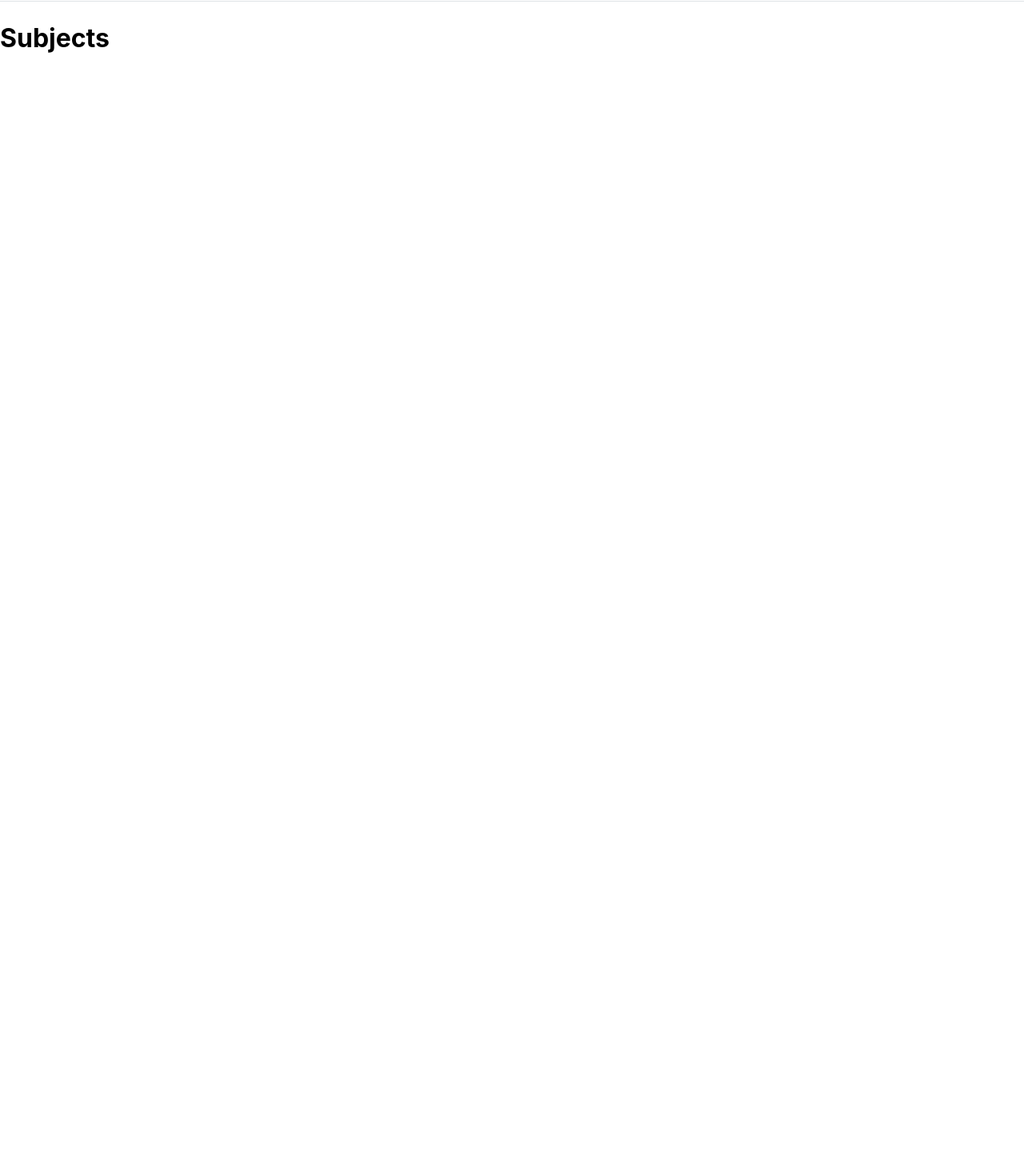
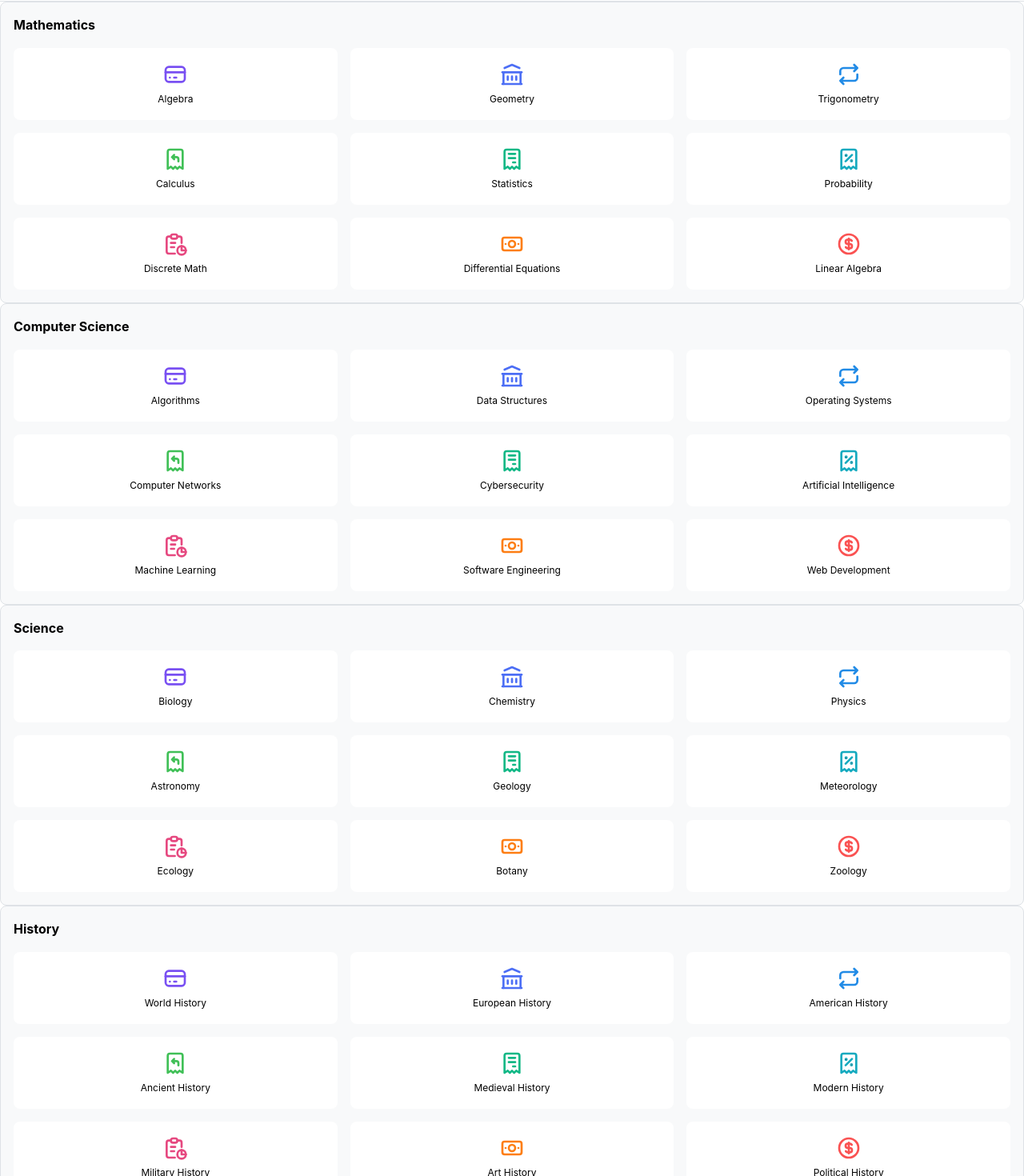
Before and after one commit to CoyoteArcade/AthensHub, a React (Vite) app in the folder frontend/: page /subjects in a window 1280 px wide. Shown: the part 54-1524 px from the top of the page at 80% size. Before the commit the page ends 800 px from the top, so only its background shows below. Built offline with nearby package versions, Linux system fonts and the light colour scheme.

Commit message:
initial subjects page created

```diff
--- /dev/null
+++ b/frontend/src/components/SubjectCards/SubjectCard/SubjectCard.jsx
@@ -0,0 +1,50 @@
+import {
+    Card,
+    Text,
+    SimpleGrid,
+    UnstyledButton,
+    Group,
+    useMantineTheme,
+} from '@mantine/core';
+
+import classes from './SubjectCard.module.css';
+
+// const courses = [
+//     { title: 'Credit cards', icon: IconCreditCard, color: 'violet' },
+//     { title: 'Banks nearby', icon: IconBuildingBank, color: 'indigo' },
+//     { title: 'Transfers', icon: IconRepeat, color: 'blue' },
+//     { title: 'Refunds', icon: IconReceiptRefund, color: 'green' },
+//     { title: 'Receipts', icon: IconReceipt, color: 'teal' },
+//     { title: 'Taxes', icon: IconReceiptTax, color: 'cyan' },
+//     { title: 'Reports', icon: IconReport, color: 'pink' },
+//     { title: 'Payments', icon: IconCoin, color: 'red' },
+//     { title: 'Cashback', icon: IconCashBanknote, color: 'orange' },
+// ];
+
+// eslint-disable-next-line react/prop-types
+export default function ActionsGrid({ courses = [], title = "title" }) {
+    const theme = useMantineTheme();
+
+    const items = courses.map((item) => (
+        <UnstyledButton key={item.title} className={classes.item}>
+            <item.icon color={theme.colors[item.color][6]} size="2rem" />
+            <Text size="xs" mt={7}>
+                {item.title}
+            </Text>
+        </UnstyledButton>
+    ));
+
+    return (
+        <Card withBorder radius="md" className={classes.card}>
+            <Group justify="space-between">
+                <Text className={classes.title}>{title}</Text>
+                {/* <Anchor size="xs" c="dimmed" style={{ lineHeight: 1 }}>
+                    + 21 other services
+                </Anchor> */}
+            </Group>
+            <SimpleGrid cols={3} mt="md">
+                {items}
+            </SimpleGrid>
+        </Card>
+    );
+}
--- /dev/null
+++ b/frontend/src/components/SubjectCards/SubjectCard/SubjectCard.module.css
@@ -0,0 +1,31 @@
+.card {
+  background-color: light-dark(
+    var(--mantine-color-gray-0),
+    var(--mantine-color-dark-6)
+  );
+}
+
+.title {
+  font-family: Greycliff CF, var(--mantine-font-family);
+  font-weight: 700;
+}
+
+.item {
+  display: flex;
+  flex-direction: column;
+  align-items: center;
+  justify-content: center;
+  text-align: center;
+  border-radius: var(--mantine-radius-md);
+  height: rem(90px);
+  background-color: light-dark(
+    var(--mantine-color-white),
+    var(--mantine-color-dark-7)
+  );
+  transition: box-shadow 150ms ease, transform 100ms ease;
+
+  @mixin hover {
+    box-shadow: var(--mantine-shadow-md);
+    transform: scale(1.05);
+  }
+}
--- /dev/null
+++ b/frontend/src/components/SubjectCards/SubjectCards.jsx
@@ -0,0 +1,60 @@
+import SubjectCard from './SubjectCard/SubjectCard';
+import { IconCreditCard, IconBuildingBank, IconRepeat, IconReceiptRefund, IconReceipt, IconReceiptTax, IconReport, IconCashBanknote, IconCoin } from '@tabler/icons-react';
+
+const courses = {
+    math: [
+        { title: 'Algebra', icon: IconCreditCard, color: 'violet' },
+        { title: 'Geometry', icon: IconBuildingBank, color: 'indigo' },
+        { title: 'Trigonometry', icon: IconRepeat, color: 'blue' },
+        { title: 'Calculus', icon: IconReceiptRefund, color: 'green' },
+        { title: 'Statistics', icon: IconReceipt, color: 'teal' },
+        { title: 'Probability', icon: IconReceiptTax, color: 'cyan' },
+        { title: 'Discrete Math', icon: IconReport, color: 'pink' },
+        { title: 'Differential Equations', icon: IconCashBanknote, color: 'orange' },
+        { title: 'Linear Algebra', icon: IconCoin, color: 'red' },
+    ],
+    science: [
+        { title: 'Biology', icon: IconCreditCard, color: 'violet' },
+        { title: 'Chemistry', icon: IconBuildingBank, color: 'indigo' },
+        { title: 'Physics', icon: IconRepeat, color: 'blue' },
+        { title: 'Astronomy', icon: IconReceiptRefund, color: 'green' },
+        { title: 'Geology', icon: IconReceipt, color: 'teal' },
+        { title: 'Meteorology', icon: IconReceiptTax, color: 'cyan' },
+        { title: 'Ecology', icon: IconReport, color: 'pink' },
+        { title: 'Botany', icon: IconCashBanknote, color: 'orange' },
+        { title: 'Zoology', icon: IconCoin, color: 'red' },
+    ],
+    computerScience: [
+        { title: 'Algorithms', icon: IconCreditCard, color: 'violet' },
+        { title: 'Data Structures', icon: IconBuildingBank, color: 'indigo' },
+        { title: 'Operating Systems', icon: IconRepeat, color: 'blue' },
+        { title: 'Computer Networks', icon: IconReceiptRefund, color: 'green' },
+        { title: 'Cybersecurity', icon: IconReceipt, color: 'teal' },
+        { title: 'Artificial Intelligence', icon: IconReceiptTax, color: 'cyan' },
+        { title: 'Machine Learning', icon: IconReport, color: 'pink' },
+        { title: 'Software Engineering', icon: IconCashBanknote, color: 'orange' },
+        { title: 'Web Development', icon: IconCoin, color: 'red' },
+    ],
+    history: [
+        { title: 'World History', icon: IconCreditCard, color: 'violet' },
+        { title: 'European History', icon: IconBuildingBank, color: 'indigo' },
+        { title: 'American History', icon: IconRepeat, color: 'blue' },
+        { title: 'Ancient History', icon: IconReceiptRefund, color: 'green' },
+        { title: 'Medieval History', icon: IconReceipt, color: 'teal' },
+        { title: 'Modern History', icon: IconReceiptTax, color: 'cyan' },
+        { title: 'Military History', icon: IconReport, color: 'pink' },
+        { title: 'Art History', icon: IconCashBanknote, color: 'orange' },
+        { title: 'Political History', icon: IconCoin, color: 'red' },
+    ]
+};
+
+export default function SubjectCards() {
+    return (
+        <>
+            <SubjectCard courses={courses.math} title='Mathematics' />
+            <SubjectCard courses={courses.computerScience} title='Computer Science' />
+            <SubjectCard courses={courses.science} title='Science' />
+            <SubjectCard courses={courses.history} title='History' />
+        </>
+    );
+}
--- a/frontend/src/main.jsx
+++ b/frontend/src/main.jsx
@@ -9,6 +9,7 @@ import {
 import Root from './routes/Root.jsx'
 import Home from './routes/Home.jsx'
 import Register from './routes/Register.jsx'
+import Subjects from './routes/Subjects.jsx'
 
 const router = createBrowserRouter([
   {
@@ -22,7 +23,7 @@ const router = createBrowserRouter([
       },
       {
         path: "/subjects",
-        element: <h1>Subjects</h1>,
+        element: <Subjects />,
       },
       {
         path: "/login",
--- a/frontend/src/routes/Subjects.jsx
+++ b/frontend/src/routes/Subjects.jsx
@@ -1,7 +1,9 @@
+import SubjectCards from "../components/SubjectCards/SubjectCards";
+
 export default function Subjects() {
     return (
         <>
-            <h1>Subjects</h1>
+            <SubjectCards />
         </>
     );
 }
```
Also changed, not shown: frontend/src/components/SubjectCards/SubjectCards.module.css (added).
